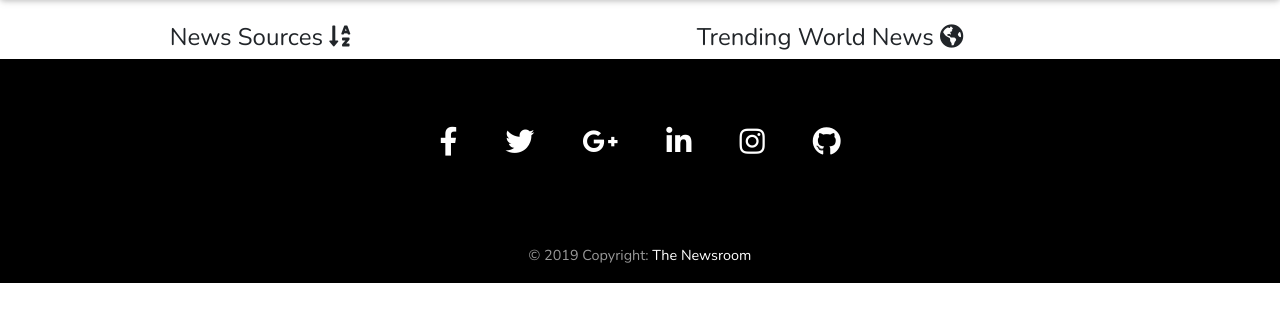
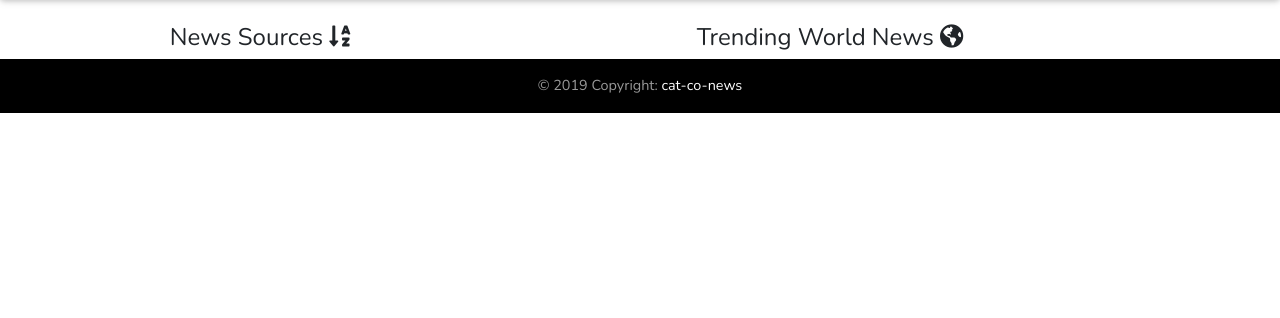
Before and after one commit to trevor-ngugi/cat-co-news, a Flask app: template app/templates/index.html in a window 1280 px wide. Shown: the part 482-800 px from the top of the page. Run offline with Flask 2, Linux system fonts and the light colour scheme; the template is opened without the code that fills it, so the values that code supplies are empty; some libraries are stand-ins or nearby versions.

Commit message:
edited read me

```diff
--- a/app/templates/base.html
+++ b/app/templates/base.html
@@ -18,7 +18,7 @@
     <!--Navbar-->
     <nav class="navbar navbar-expand-lg navbar-dark fixed-top" style="background-color: #000">
         <a class="navbar-brand" href="/" id="brand" style="font-family: 'Abril Fatface', cursive;"><i
-                class="far fa-newspaper"></i> The Newsroom</a>
+                class="far fa-newspaper"></i> cat-co-news</a>
         <!-- Collapse button -->
         <button class="navbar-toggler" type="button" data-toggle="collapse" data-target="#basicExampleNav"
             aria-controls="basicExampleNav" aria-expanded="false" aria-label="Toggle navigation">
@@ -58,41 +58,12 @@
 
     <!-- Footer -->
     <footer class="page-footer font-small darken-3" style="background-color: #000;">
-        <div class="container">
-            <div class="row">
-                <div class="col-md-12 py-5">
-                    <div class="mb-5 flex-center">
-                        <!-- Facebook -->
-                        <a class="fb-ic" href="/oopsy">
-                            <i class="fab fa-facebook-f fa-lg white-text mr-md-5 mr-3 fa-2x"> </i>
-                        </a>
-                        <!-- Twitter -->
-                        <a class="tw-ic" href="https://mobile.twitter.com/collinsmuriuki_" target="_blank">
-                            <i class="fab fa-twitter fa-lg white-text mr-md-5 mr-3 fa-2x"> </i>
-                        </a>
-                        <!-- Google +-->
-                        <a class="gplus-ic" href="/dead">
-                            <i class="fab fa-google-plus-g fa-lg white-text mr-md-5 mr-3 fa-2x"> </i>
-                        </a>
-                        <!--Linkedin -->
-                        <a class="li-ic" href="https://www.linkedin.com/in/collins-muriuki-276ab7186/" target="_blank">
-                            <i class="fab fa-linkedin-in fa-lg white-text mr-md-5 mr-3 fa-2x"> </i>
-                        </a>
-                        <!--Instagram-->
-                        <a class="ins-ic" href="https://www.instagram.com/collinsmuriuki_/" target="_blank">
-                            <i class="fab fa-instagram fa-lg white-text mr-md-5 mr-3 fa-2x"> </i>
-                        </a>
-                        <!--Pinterest-->
-                        <a class="pin-ic" href="https://github.com/collinsmuriuki" target="_blank">
-                            <i class="fab fa-github fa-lg white-text fa-2x"> </i>
-                        </a>
-                    </div>
-                </div>
 
-            </div>
-        </div>
+
+
+
         <div class="footer-copyright text-center py-3">© 2019 Copyright:
-            <a href="/"> The Newsroom</a>
+            <a href="/"> cat-co-news</a>
         </div>
     </footer>
     <!-- Footer -->
--- a/app/templates/index.html
+++ b/app/templates/index.html
@@ -8,11 +8,11 @@
     <div class="text-white text-center rgba-stylish-strong py-5 px-4">
         <div class="py-5">
             <h2 class="h2 text-white animated heartBeat" style="font-family: 'Abril Fatface', cursive;"><i
-                    class="far fa-newspaper"></i> The Newsroom</h2>
+                    class="far fa-newspaper"></i> cat-co-news</h2>
             <h5 class="card-title h5 my-4 py-2">Always be on the know</h5>
             <p class="mb-4 pb-2 px-md-5 mx-md-5">Get extensive news coverage from a variety of sources and in different
                 categories. Made using the NewsAPI.</p>
-            <a href="https://github.com/collinsmuriuki/newsroom" target="_blank" style="color: #fff;">
+            <a href="https://github.com/trevor-ngugi/cat-co-news" target="_blank" style="color: #fff;">
                 <button class="btn" style="background-color: #000;"><i class="fab fa-github"></i></i> View
                     project</button>
             </a>
```
Also changed, not shown: README.md.
